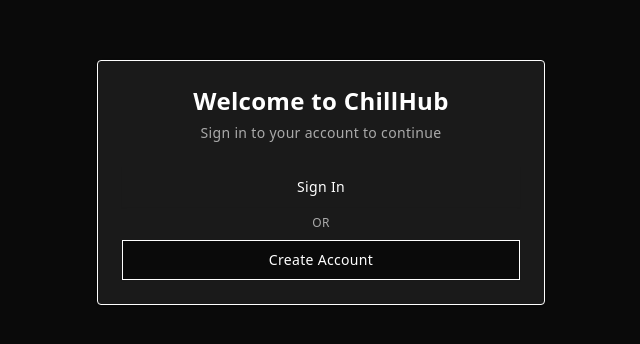
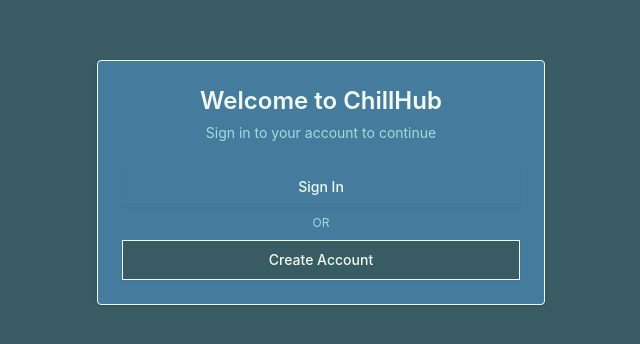
Before and after one commit to ayush18pop/chillhub, a React (Vite) app in the folder frontend/: page / in a window 1280 px wide. Shown: the part 218-562 px from the top of the page, without its empty margins (319-959 px from the left). Built offline with nearby package versions, Linux system fonts and the light colour scheme; no server answers.

Commit message:
Refactor HTML and CSS structure for improved styling and organization

```diff
--- a/frontend/index.html
+++ b/frontend/index.html
@@ -1,5 +1,5 @@
 <!doctype html>
-<html lang="en" class="dark">
+<html lang="en" class="root">
   <head>
     <meta charset="UTF-8" />
     <link rel="icon" type="image/svg+xml" href="/vite.svg" />
--- a/frontend/src/index.css
+++ b/frontend/src/index.css
@@ -68,7 +68,7 @@
   --color-sidebar-ring: var(--sidebar-ring);
 }
 
-:root {
+/* :root {
   --background: 0 0% 3.9216%;
   --foreground: 0 0% 100%;
   --card: 0 0% 10.1961%;
@@ -115,7 +115,56 @@
   --shadow-2xl: 2px 2px 0px 0px hsl(0 0% 0% / 1.25);
   --tracking-normal: 0.02em;
   --spacing: 0.25rem;
+} */
+
+:root {
+   --background: 192.5581 27.3885% 30.7843%;
+  --foreground: 105.0000 54.5455% 95.6863%;
+  --card: 203.1818 38.9381% 44.3137%;
+  --card-foreground: 105.0000 54.5455% 95.6863%;
+  --popover: 203.1818 38.9381% 44.3137%;
+  --popover-foreground: 105.0000 54.5455% 95.6863%;
+  --primary: 355.4913 77.5785% 56.2745%;
+  --primary-foreground: 105.0000 54.5455% 95.6863%;
+  --secondary: 271.8750 14.9533% 41.9608%;
+  --secondary-foreground: 105.0000 54.5455% 95.6863%;
+  --muted: 271.8750 14.9533% 41.9608%;
+  --muted-foreground: 182.3077 42.6230% 76.0784%;
+  --accent: 182.3077 42.6230% 76.0784%;
+  --accent-foreground: 216 18.0723% 16.2745%;
+  --destructive: 355.4913 77.5785% 56.2745%;
+  --destructive-foreground: 105.0000 54.5455% 95.6863%;
+  --border: 271.8750 14.9533% 41.9608%;
+  --input: 271.8750 14.9533% 41.9608%;
+  --ring: 182.3077 42.6230% 76.0784%;
+  --chart-1: 0 0% 100%;
+  --chart-2: 0 0% 93.3333%;
+  --chart-3: 0 0% 86.6667%;
+  --chart-4: 0 0% 80%;
+  --chart-5: 0 0% 73.3333%;
+  --sidebar: 192.5581 27.3885% 30.7843%;
+  --sidebar-foreground: 105.0000 54.5455% 95.6863%;
+  --sidebar-primary: 355.4913 77.5785% 56.2745%;
+  --sidebar-primary-foreground: 105.0000 54.5455% 95.6863%;
+  --sidebar-accent: 182.3077 42.6230% 76.0784%;
+  --sidebar-accent-foreground: 216 18.0723% 16.2745%;
+  --sidebar-border: 271.8750 14.9533% 41.9608%;
+  --sidebar-ring: 182.3077 42.6230% 76.0784%;
+  --font-sans: Inter, -apple-system, BlinkMacSystemFont, Segoe UI, Roboto, Oxygen, Ubuntu, Cantarell, Fira Sans, Droid Sans, Helvetica Neue, sans-serif;
+  --font-serif: ui-serif, Georgia, Cambria, Times New Roman, Times, serif;
+  --font-mono: SFMono-Regular, Menlo, Monaco, Consolas, Liberation Mono, Courier New, monospace;
+  --radius: 0rem;
+  --shadow-2xs: 2px 2px 0px 0px hsl(0 0% 0% / 0.25);
+  --shadow-xs: 2px 2px 0px 0px hsl(0 0% 0% / 0.25);
+  --shadow-sm: 2px 2px 0px 0px hsl(0 0% 0% / 0.50), 2px 1px 2px -1px hsl(0 0% 0% / 0.50);
+  --shadow: 2px 2px 0px 0px hsl(0 0% 0% / 0.50), 2px 1px 2px -1px hsl(0 0% 0% / 0.50);
+  --shadow-md: 2px 2px 0px 0px hsl(0 0% 0% / 0.50), 2px 2px 4px -1px hsl(0 0% 0% / 0.50);
+  --shadow-lg: 2px 2px 0px 0px hsl(0 0% 0% / 0.50), 2px 4px 6px -1px hsl(0 0% 0% / 0.50);
+  --shadow-xl: 2px 2px 0px 0px hsl(0 0% 0% / 0.50), 2px 8px 10px -1px hsl(0 0% 0% / 0.50);
+  --shadow-2xl: 2px 2px 0px 0px hsl(0 0% 0% / 1.25);
 }
+
+
 
 @layer base {
   * {
```
Also changed, not shown: 1 other file (tests, documents, lock files or other folders).
